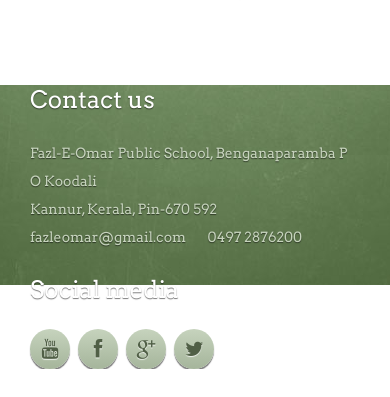
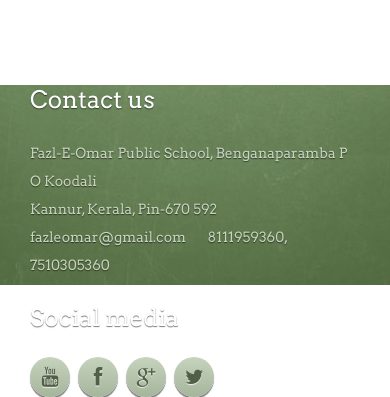
Before and after one commit to nishanahmad/fazleomarkoodali, a PHP site: page /docs.html in a window 390 px wide. Shown: the part 921-1318 px from the top of the page. Before the commit the page ends 1290 px from the top, so only its background shows below. Run offline with PHP 8.4, Linux system fonts and the light colour scheme; a stand-in replaces the project's code that opens the database connection.

Commit message:
Phone change

```diff
--- a/aboutUs.html
+++ b/aboutUs.html
@@ -144,7 +144,7 @@
 							<address>Fazl-E-Omar Public School, Benganaparamba P O Koodali <br>Kannur, Kerala, Pin-670 592</address>
 
 							<a href="mailto:fazleomar@gmail.com">fazleomar@gmail.com</a>&nbsp&nbsp&nbsp&nbsp&nbsp&nbsp
-							<a href="tel:04972876200">0497 2876200</a>
+							<a href="tel:8111959360">8111959360</a>, <a href="tel:7510305360">7510305360</a>
 						</div>
 					</div>
 					<div class="col-md-6">
--- a/admission.html
+++ b/admission.html
@@ -89,7 +89,7 @@
 							<address>Fazl-E-Omar Public School, Benganaparamba P O Koodali <br>Kannur, Kerala, Pin-670 592</address>
 
 							<a href="mailto:fazleomar@gmail.com">fazleomar@gmail.com</a>&nbsp&nbsp&nbsp&nbsp&nbsp&nbsp
-							<a href="tel:04972876200">0497 2876200</a>
+							<a href="tel:8111959360">8111959360</a>, <a href="tel:7510305360">7510305360</a>
 						</div>
 					</div>
 					<div class="col-md-6">
--- a/docs.html
+++ b/docs.html
@@ -88,7 +88,7 @@
 							<address>Fazl-E-Omar Public School, Benganaparamba P O Koodali <br>Kannur, Kerala, Pin-670 592</address>
 
 							<a href="mailto:fazleomar@gmail.com">fazleomar@gmail.com</a>&nbsp&nbsp&nbsp&nbsp&nbsp&nbsp
-							<a href="tel:04972876200">0497 2876200</a>
+							<a href="tel:8111959360">8111959360</a>, <a href="tel:7510305360">7510305360</a>
 						</div>
 					</div>
 					<div class="col-md-6">
--- a/facilities.html
+++ b/facilities.html
@@ -124,7 +124,7 @@
 							<address>Fazl-E-Omar Public School, Benganaparamba P O Koodali <br>Kannur, Kerala, Pin-670 592</address>
 
 							<a href="mailto:fazleomar@gmail.com">fazleomar@gmail.com</a>&nbsp&nbsp&nbsp&nbsp&nbsp&nbsp
-							<a href="tel:04972876200">0497 2876200</a>
+							<a href="tel:8111959360">8111959360</a>, <a href="tel:7510305360">7510305360</a>
 						</div>
 					</div>
 					<div class="col-md-6">
--- a/fit-India.php
+++ b/fit-India.php
@@ -175,7 +175,7 @@ else
 							<address>Fazl-E-Omar Public School, Benganaparamba P O Koodali <br>Kannur, Kerala, Pin-670 592</address>
 
 							<a href="mailto:fazleomar@gmail.com">fazleomar@gmail.com</a>&nbsp&nbsp&nbsp&nbsp&nbsp&nbsp
-							<a href="tel:04972876200">0497 2876200</a>
+							<a href="tel:8111959360">8111959360</a>, <a href="tel:7510305360">7510305360</a>
 						</div>
 					</div>
 					<div class="col-md-6">
--- a/fitIndiauploadPage.php
+++ b/fitIndiauploadPage.php
@@ -100,7 +100,7 @@ if(isset($_SESSION["user_name"]))
 							<address>Fazl-E-Omar Public School, Benganaparamba P O Koodali <br>Kannur, Kerala, Pin-670 592</address>
 
 							<a href="mailto:fazleomar@gmail.com">fazleomar@gmail.com</a>&nbsp&nbsp&nbsp&nbsp&nbsp&nbsp
-							<a href="tel:04972876200">0497 2876200</a>
+							<a href="tel:8111959360">8111959360</a>, <a href="tel:7510305360">7510305360</a>
 						</div>
 					</div>
 					<div class="col-md-6">
--- a/gallery.php
+++ b/gallery.php
@@ -175,7 +175,7 @@ else
 							<address>Fazl-E-Omar Public School, Benganaparamba P O Koodali <br>Kannur, Kerala, Pin-670 592</address>
 
 							<a href="mailto:fazleomar@gmail.com">fazleomar@gmail.com</a>&nbsp&nbsp&nbsp&nbsp&nbsp&nbsp
-							<a href="tel:04972876200">0497 2876200</a>
+							<a href="tel:8111959360">8111959360</a>, <a href="tel:7510305360">7510305360</a>
 						</div>
 					</div>
 					<div class="col-md-6">
--- a/index.html
+++ b/index.html
@@ -195,7 +195,7 @@
 							<address>Fazl-E-Omar Public School, Benganaparamba P O Koodali <br>Kannur, Kerala, Pin-670 592</address>
 
 							<a href="mailto:fazleomar@gmail.com">fazleomar@gmail.com</a>&nbsp&nbsp&nbsp&nbsp&nbsp&nbsp
-							<a href="tel:04972876200">0497 2876200</a>
+							<a href="tel:8111959360">8111959360</a>, <a href="tel:7510305360">7510305360</a>
 						</div>
 					</div>
 					<div class="col-md-6">
--- a/loginPage.php
+++ b/loginPage.php
@@ -87,7 +87,7 @@
 							<address>Fazl-E-Omar Public School, Aduthila. P O Payangadi <br>Kannur, Kerala, Pin-670 303</address>
 
 							<a href="mailto:info@fazleomarps.com">info@fazleomarps.com</a>&nbsp&nbsp&nbsp&nbsp&nbsp&nbsp
-							<a href="tel:04972876200">0497 2876200</a>
+							<a href="tel:8111959360">8111959360</a>, <a href="tel:7510305360">7510305360</a>
 						</div>
 					</div>
 					<div class="col-md-6">
--- a/uploadPage.php
+++ b/uploadPage.php
@@ -100,7 +100,7 @@ if(isset($_SESSION["user_name"]))
 							<address>Fazl-E-Omar Public School, Benganaparamba P O Koodali <br>Kannur, Kerala, Pin-670 592</address>
 
 							<a href="mailto:fazleomar@gmail.com">fazleomar@gmail.com</a>&nbsp&nbsp&nbsp&nbsp&nbsp&nbsp
-							<a href="tel:04972876200">0497 2876200</a>
+							<a href="tel:8111959360">8111959360</a>, <a href="tel:7510305360">7510305360</a>
 						</div>
 					</div>
 					<div class="col-md-6">
```
